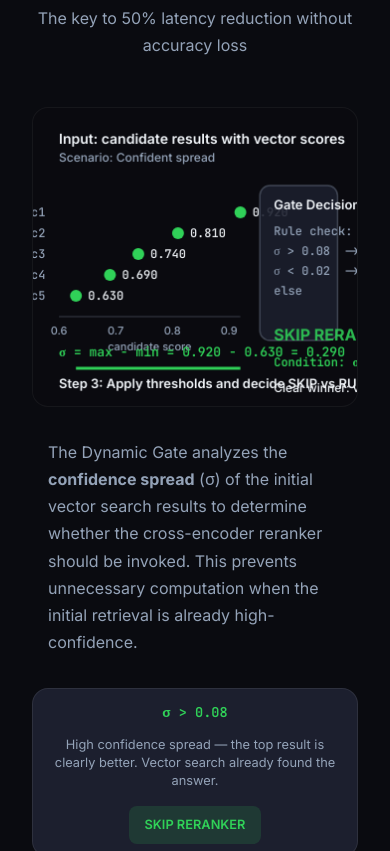
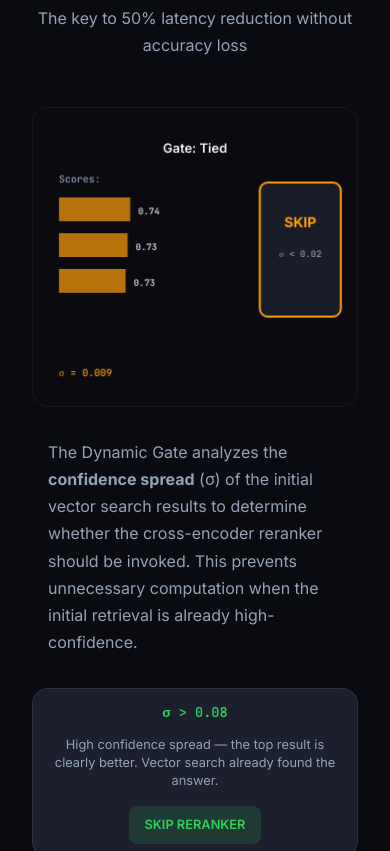
Before and after one commit to kleinpanic/memory-spark, a website: page docs-site/index.html in a window 390 px wide. Shown: the part 4066-4917 px from the top of the page. Drawn offline with Linux system fonts and the light colour scheme.

Commit message:
Scale font sizes and node dimensions in Gate and Pool canvas animations for mobile

```diff
--- a/docs-site/index.html
+++ b/docs-site/index.html
@@ -1682,6 +1682,9 @@
     const W = () => canvas.offsetWidth;
     const H = () => canvas.offsetHeight;
 
+    // Scale font size based on canvas height
+    const FS = (base) => Math.max(8, Math.floor(base * H() / 300));
+
     function getAnchorPoints() {
         const query = { x: W() * 0.08, y: H() * 0.5 };
         const merge = { x: W() * 0.9, y: H() * 0.5 };
@@ -1774,7 +1777,7 @@
             ctx.globalAlpha = 1;
 
             if (this.direction === 'back' && this.t > 0.25 && this.t < 0.75) {
-                ctx.font = '600 11px JetBrains Mono';
+                ctx.font = `600 ${FS(10)}px JetBrains Mono`;
                 ctx.fillStyle = this.pool.color;
                 ctx.textAlign = 'left';
                 const label = this.pool.bm25 ? 'BM25' : `x${this.pool.weightValue.toFixed(1)}`;
@@ -1793,12 +1796,12 @@
         ctx.stroke();
 
         ctx.fillStyle = COLORS.text;
-        ctx.font = '600 12px Inter';
+        ctx.font = `600 ${FS(11)}px Inter`;
         ctx.textAlign = 'center';
         ctx.fillText(title, x, y - 4);
 
         ctx.fillStyle = color;
-        ctx.font = '500 10px JetBrains Mono';
+        ctx.font = `500 ${FS(9)}px JetBrains Mono`;
         ctx.fillText(subtitle, x, y + 11);
     }
 
@@ -1808,20 +1811,21 @@
         ctx.fillRect(0, 0, W(), H());
 
         ctx.fillStyle = COLORS.muted;
-        ctx.font = '600 12px Inter';
+        ctx.font = `600 ${FS(10)}px Inter`;
         ctx.textAlign = 'left';
-        ctx.fillText('1) Query fan-out (parallel)', W() * 0.03, H() * 0.08);
-        ctx.fillText('2) Pool retrieval completes independently', W() * 0.35, H() * 0.08);
-        ctx.fillText('3) Weighting is applied on return (after search)', W() * 0.62, H() * 0.08);
+        ctx.fillText('Query fan-out →', W() * 0.03, H() * 0.08);
+        ctx.fillText('→ Weighted merge', W() * 0.55, H() * 0.08);
 
         pools.forEach((pool) => {
             drawPath(query, pool, COLORS.line, 0.55);
             drawPath(pool, merge, pool.color, 0.32);
-            drawNode(pool.x, pool.y, 140, 50, pool.color, pool.name, pool.bm25 ? 'BM25 search' : `weight ${pool.weight}`);
+            const nodeW = Math.max(100, Math.min(140, W() * 0.18));
+            const nodeH = Math.max(40, Math.min(50, H() * 0.12));
+            drawNode(pool.x, pool.y, nodeW, nodeH, pool.color, pool.name, pool.bm25 ? 'BM25' : `w ${pool.weight}`);
         });
 
-        drawNode(query.x, query.y, 108, 56, COLORS.normal, 'Query', 'incoming');
-        drawNode(merge.x, merge.y, 128, 56, '#ffffff', 'Merge', 'weighted results');
+        drawNode(query.x, query.y, 90, 46, COLORS.normal, 'Query', 'in');
+        drawNode(merge.x, merge.y, 100, 46, '#ffffff', 'Merge', 'results');
     }
 
     function spawnParallelCycle() {
@@ -1873,6 +1877,9 @@
 
     const W = () => canvas.offsetWidth;
     const H = () => canvas.offsetHeight;
+
+    // Scale font size based on canvas height
+    const FS = (base) => Math.max(8, Math.floor(base * H() / 300));
 
     const COLORS = {
         confident: '#30d158',
@@ -1886,195 +1893,103 @@
 
     const scenarios = [
         {
-            label: 'Confident spread',
-            scores: [0.92, 0.81, 0.74, 0.69, 0.63],
-            decision: 'SKIP RERANKER',
+            label: 'Confident',
+            scores: [0.92, 0.81, 0.74],
+            decision: 'SKIP',
             rule: 'σ > 0.08',
             color: COLORS.confident,
-            explanation: 'Clear winner: vector search is already confident.'
         },
         {
-            label: 'Tied scores',
-            scores: [0.740, 0.735, 0.731, 0.728, 0.723],
-            decision: 'SKIP RERANKER',
+            label: 'Tied',
+            scores: [0.740, 0.735, 0.731],
+            decision: 'SKIP',
             rule: 'σ < 0.02',
             color: COLORS.tied,
-            explanation: 'Near tie: reranker is unlikely to add signal.'
         },
         {
-            label: 'Ambiguous middle zone',
-            scores: [0.82, 0.79, 0.77, 0.76, 0.75],
-            decision: 'RUN RERANKER',
-            rule: '0.02 <= σ <= 0.08',
+            label: 'Ambiguous',
+            scores: [0.82, 0.79, 0.77],
+            decision: 'RUN',
+            rule: '0.02-0.08',
             color: COLORS.ambiguous,
-            explanation: 'Close but not tied: cross-encoder can disambiguate.'
         }
     ];
 
-    const phaseDuration = 2200;
-    const cycleDuration = phaseDuration * 3;
-
-    function clamp(v, min, max) {
-        return Math.max(min, Math.min(max, v));
-    }
-
-    function lerp(a, b, t) {
-        return a + (b - a) * t;
-    }
-
-    function drawAxes(left, top, width, height) {
-        ctx.strokeStyle = COLORS.line;
-        ctx.lineWidth = 1;
+    const cycleDuration = 4000;
+
+    function drawFrame(ts) {
+        ctx.clearRect(0, 0, W(), H());
+
+        const cycleIndex = Math.floor(ts / cycleDuration);
+        const scenario = scenarios[cycleIndex % scenarios.length];
+
+        // Title - smaller on mobile
+        ctx.font = `600 ${FS(13)}px Inter`;
+        ctx.fillStyle = COLORS.text;
+        ctx.textAlign = 'center';
+        ctx.fillText(`Gate: ${scenario.label}`, W() / 2, H() * 0.15);
+
+        // Scores - compact layout
+        const barStartY = H() * 0.30;
+        const barHeight = H() * 0.08;
+        const barSpacing = H() * 0.12;
+        const maxBarWidth = W() * 0.55;
+
+        ctx.font = `500 ${FS(10)}px JetBrains Mono`;
+        ctx.fillStyle = COLORS.muted;
+        ctx.textAlign = 'left';
+        ctx.fillText('Scores:', W() * 0.08, H() * 0.25);
+
+        scenario.scores.forEach((score, i) => {
+            const y = barStartY + i * barSpacing;
+            const barWidth = (score - 0.6) / 0.35 * maxBarWidth;
+
+            // Score bar
+            ctx.fillStyle = scenario.color;
+            ctx.globalAlpha = 0.7;
+            ctx.fillRect(W() * 0.08, y, barWidth, barHeight);
+            ctx.globalAlpha = 1;
+
+            // Score label
+            ctx.font = `500 ${FS(9)}px JetBrains Mono`;
+            ctx.fillStyle = COLORS.text;
+            ctx.fillText(score.toFixed(2), W() * 0.08 + barWidth + 8, y + barHeight * 0.7);
+        });
+
+        // Decision box - right side
+        const boxX = W() * 0.70;
+        const boxY = H() * 0.25;
+        const boxW = W() * 0.25;
+        const boxH = H() * 0.45;
+
+        ctx.fillStyle = COLORS.card;
+        ctx.strokeStyle = scenario.color;
+        ctx.lineWidth = 2;
         ctx.beginPath();
-        ctx.moveTo(left, top + height);
-        ctx.lineTo(left + width, top + height);
-        ctx.stroke();
-
-        ctx.fillStyle = COLORS.muted;
-        ctx.font = '500 11px Inter';
-        ctx.textAlign = 'center';
-        [0.6, 0.7, 0.8, 0.9].forEach((tick) => {
-            const x = left + ((tick - 0.6) / 0.32) * width;
-            ctx.fillText(tick.toFixed(1), x, top + height + 18);
-        });
-        ctx.fillText('candidate score', left + width / 2, top + height + 34);
-    }
-
-    function drawScenario(nowMs) {
-        const cycleIndex = Math.floor(nowMs / cycleDuration);
-        const scenario = scenarios[cycleIndex % scenarios.length];
-        const local = nowMs % cycleDuration;
-
-        const phase = Math.floor(local / phaseDuration);
-        const phaseT = (local % phaseDuration) / phaseDuration;
-
-        const left = W() * 0.08;
-        const chartTop = H() * 0.28;
-        const chartWidth = W() * 0.56;
-        const chartHeight = H() * 0.42;
-        const decisionX = W() * 0.70;
-        const decisionY = H() * 0.26;
-        const decisionW = W() * 0.24;
-        const decisionH = H() * 0.52;
-
-        const maxScore = Math.max(...scenario.scores);
-        const minScore = Math.min(...scenario.scores);
-        const sigma = maxScore - minScore;
-
-        drawAxes(left, chartTop, chartWidth, chartHeight);
-
-        ctx.fillStyle = COLORS.text;
-        ctx.font = '600 14px Inter';
-        ctx.textAlign = 'left';
-        ctx.fillText('Input: candidate results with vector scores', left, H() * 0.12);
-
-        const revealCount = phase === 0
-            ? Math.max(1, Math.floor(lerp(1, scenario.scores.length + 0.999, phaseT)))
-            : scenario.scores.length;
-
-        scenario.scores.forEach((score, i) => {
-            if (i >= revealCount) return;
-            const y = chartTop + (i + 1) * (chartHeight / (scenario.scores.length + 1));
-            const x = left + ((score - 0.6) / 0.32) * chartWidth;
-
-            ctx.fillStyle = COLORS.muted;
-            ctx.font = '500 12px JetBrains Mono';
-            ctx.textAlign = 'left';
-            ctx.fillText(`c${i + 1}`, left - 28, y + 4);
-
-            ctx.beginPath();
-            ctx.arc(x, y, 6, 0, Math.PI * 2);
-            ctx.fillStyle = scenario.color;
-            ctx.fill();
-
-            ctx.fillStyle = COLORS.text;
-            ctx.textAlign = 'left';
-            ctx.fillText(score.toFixed(3), x + 12, y + 4);
-        });
-
-        ctx.fillStyle = COLORS.muted;
-        ctx.font = '500 12px Inter';
-        ctx.textAlign = 'left';
-        ctx.fillText(`Scenario: ${scenario.label}`, left, H() * 0.18);
-
-        if (phase >= 1) {
-            const maxX = left + ((maxScore - 0.6) / 0.32) * chartWidth;
-            const minX = left + ((minScore - 0.6) / 0.32) * chartWidth;
-            const spreadY = chartTop + chartHeight + 52;
-            const spreadProgress = phase === 1 ? clamp(phaseT * 1.2, 0, 1) : 1;
-
-            ctx.strokeStyle = scenario.color;
-            ctx.lineWidth = 3;
-            ctx.beginPath();
-            ctx.moveTo(minX, spreadY);
-            ctx.lineTo(lerp(minX, maxX, spreadProgress), spreadY);
-            ctx.stroke();
-
-            ctx.fillStyle = scenario.color;
-            ctx.font = '600 13px JetBrains Mono';
-            ctx.textAlign = 'left';
-            ctx.fillText(`σ = max - min = ${maxScore.toFixed(3)} - ${minScore.toFixed(3)} = ${sigma.toFixed(3)}`, left, spreadY - 12);
-        }
-
-        ctx.fillStyle = COLORS.card;
-        ctx.strokeStyle = 'rgba(148,163,184,0.35)';
-        ctx.lineWidth = 1.5;
-        ctx.beginPath();
-        ctx.roundRect(decisionX, decisionY, decisionW, decisionH, 10);
+        ctx.roundRect(boxX, boxY, boxW, boxH, 8);
         ctx.fill();
         ctx.stroke();
 
-        ctx.fillStyle = COLORS.text;
-        ctx.font = '600 13px Inter';
+        ctx.font = `700 ${FS(14)}px Inter`;
+        ctx.fillStyle = scenario.color;
+        ctx.textAlign = 'center';
+        ctx.fillText(scenario.decision, boxX + boxW / 2, boxY + H() * 0.15);
+
+        ctx.font = `500 ${FS(9)}px JetBrains Mono`;
+        ctx.fillStyle = COLORS.muted;
+        ctx.fillText(scenario.rule, boxX + boxW / 2, boxY + H() * 0.25);
+
+        // σ formula at bottom
+        const sigma = Math.max(...scenario.scores) - Math.min(...scenario.scores);
+        ctx.font = `500 ${FS(10)}px JetBrains Mono`;
+        ctx.fillStyle = scenario.color;
         ctx.textAlign = 'left';
-        ctx.fillText('Gate Decision', decisionX + 14, decisionY + 24);
-
-        ctx.font = '500 12px JetBrains Mono';
-        ctx.fillStyle = COLORS.muted;
-        ctx.fillText('Rule check:', decisionX + 14, decisionY + 50);
-        ctx.fillText('σ > 0.08  -> SKIP', decisionX + 14, decisionY + 70);
-        ctx.fillText('σ < 0.02  -> SKIP', decisionX + 14, decisionY + 90);
-        ctx.fillText('else           -> RUN', decisionX + 14, decisionY + 110);
-
-        if (phase >= 2) {
-            const pulse = 0.75 + 0.25 * Math.sin(nowMs / 180);
-            ctx.globalAlpha = pulse;
-            ctx.fillStyle = scenario.color;
-            ctx.font = '700 16px Inter';
-            ctx.fillText(scenario.decision, decisionX + 14, decisionY + 156);
-            ctx.globalAlpha = 1;
-
-            ctx.fillStyle = scenario.color;
-            ctx.font = '600 12px JetBrains Mono';
-            ctx.fillText(`Condition: ${scenario.rule}`, decisionX + 14, decisionY + 182);
-
-            ctx.fillStyle = COLORS.text;
-            ctx.font = '500 12px Inter';
-            ctx.fillText(scenario.explanation, decisionX + 14, decisionY + 208);
-        } else {
-            ctx.fillStyle = COLORS.muted;
-            ctx.font = '500 12px Inter';
-            ctx.fillText('Waiting for σ calculation...', decisionX + 14, decisionY + 156);
-        }
-
-        const stepText = phase === 0
-            ? 'Step 1: Gather top-k candidates from vector search.'
-            : phase === 1
-            ? 'Step 2: Compute spread σ = max_score - min_score.'
-            : 'Step 3: Apply thresholds and decide SKIP vs RUN.';
-        ctx.fillStyle = COLORS.text;
-        ctx.font = '600 13px Inter';
-        ctx.textAlign = 'left';
-        ctx.fillText(stepText, left, H() * 0.94);
-    }
-
-    function animate(ts) {
-        ctx.clearRect(0, 0, canvas.width, canvas.height);
-        drawScenario(ts);
-        requestAnimationFrame(animate);
-    }
-
-    requestAnimationFrame(animate);
+        ctx.fillText(`σ = ${sigma.toFixed(3)}`, W() * 0.08, H() * 0.90);
+
+        requestAnimationFrame(drawFrame);
+    }
+
+    requestAnimationFrame(drawFrame);
 })();
 
 // Reranker Deep Dive Animation
```
